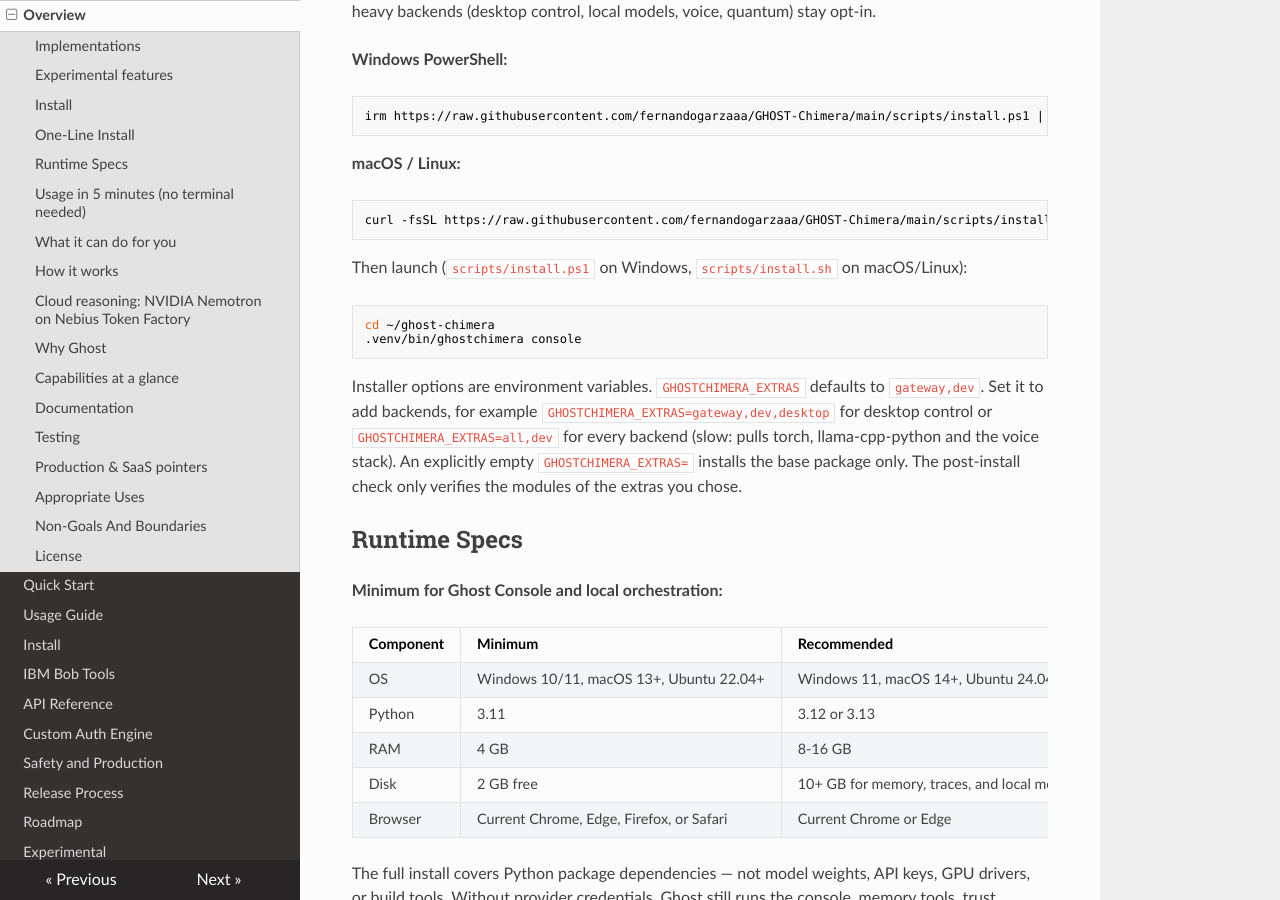
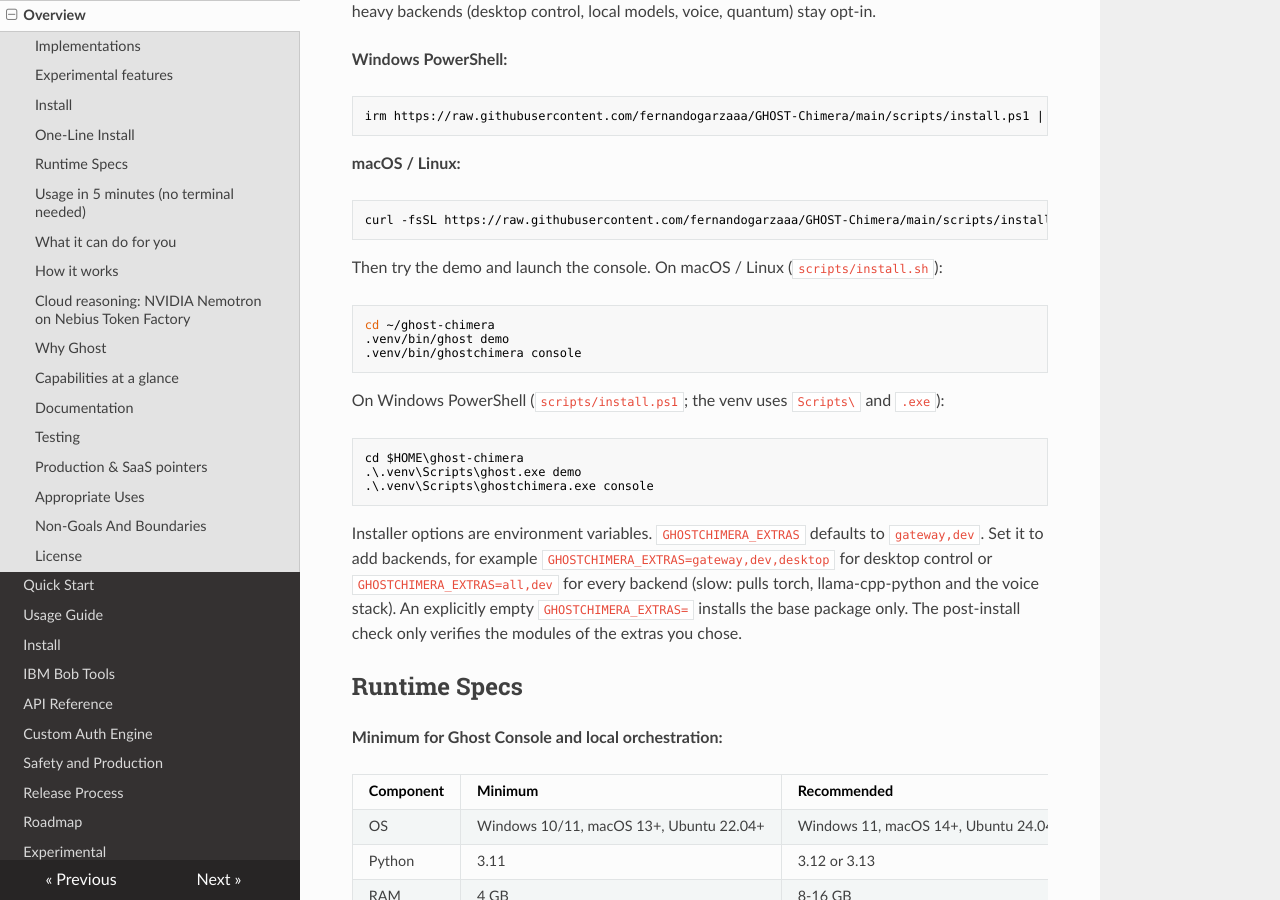
Before and after one commit to fernandogarzaaa/GHOST-Chimera, an MkDocs documentation site: the page built from docs/OVERVIEW.md, in a window 1280 px wide and 900 px high, scrolled down 1562 px. Built offline with MkDocs 1.6.1, drawn with Linux system fonts in a browser that asks for light colours; nearby versions of some CDN libraries.

Commit message:
docs(overview): correct Windows launch path after install.ps1 (newcomer P2-10)
docs/OVERVIEW.md told Windows users to run .venv/bin/ghostchimera console; the venv
layout there is .\.venv\Scripts\ghostchimera.exe (what install.ps1 prints). Also
show ghost demo first on both platforms.

````diff
--- a/docs/OVERVIEW.md
+++ b/docs/OVERVIEW.md
@@ -60,11 +60,20 @@
 curl -fsSL https://raw.githubusercontent.com/fernandogarzaaa/GHOST-Chimera/main/scripts/install.sh | bash
 ```
 
-Then launch (`scripts/install.ps1` on Windows, `scripts/install.sh` on macOS/Linux):
+Then try the demo and launch the console. On macOS / Linux (`scripts/install.sh`):
 
 ```bash
 cd ~/ghost-chimera
+.venv/bin/ghost demo
 .venv/bin/ghostchimera console
+```
+
+On Windows PowerShell (`scripts/install.ps1`; the venv uses `Scripts\` and `.exe`):
+
+```powershell
+cd $HOME\ghost-chimera
+.\.venv\Scripts\ghost.exe demo
+.\.venv\Scripts\ghostchimera.exe console
 ```
 
 Installer options are environment variables. `GHOSTCHIMERA_EXTRAS` defaults to `gateway,dev`. Set it to add backends, for example `GHOSTCHIMERA_EXTRAS=gateway,dev,desktop` for desktop control or `GHOSTCHIMERA_EXTRAS=all,dev` for every backend (slow: pulls torch, llama-cpp-python and the voice stack). An explicitly empty `GHOSTCHIMERA_EXTRAS=` installs the base package only. The post-install check only verifies the modules of the extras you chose.
````
Also changed, not shown: 1 other file.
